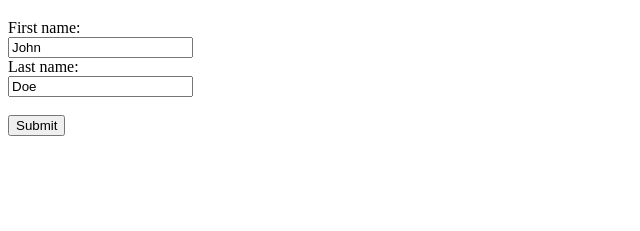
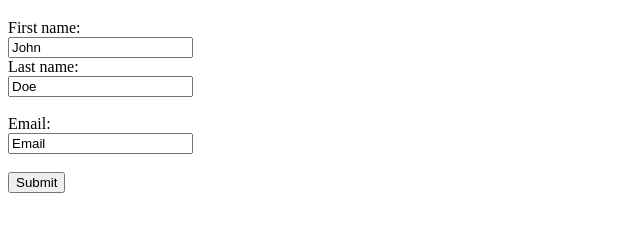
Before and after one commit to whatelise/trackingtest, a plain HTML site: page index.html in a window 1280 px wide. Shown: the part 79-310 px from the top of the page, without its empty margins (0-640 px from the left). Drawn offline with Linux system fonts and the light colour scheme.

Commit message:
added email field

```diff
--- a/index.html
+++ b/index.html
@@ -73,6 +73,8 @@
       <input type="text" id="fname" name="fname" value="John" /><br />
       <label for="lname">Last name:</label><br />
       <input type="text" id="lname" name="lname" value="Doe" /><br /><br />
+      <label for="lname">Email:</label><br />
+      <input type="text" id="email" name="email" value="Email" /><br /><br />
       <input type="submit" value="Submit" />
     </form>
   </body>
```
